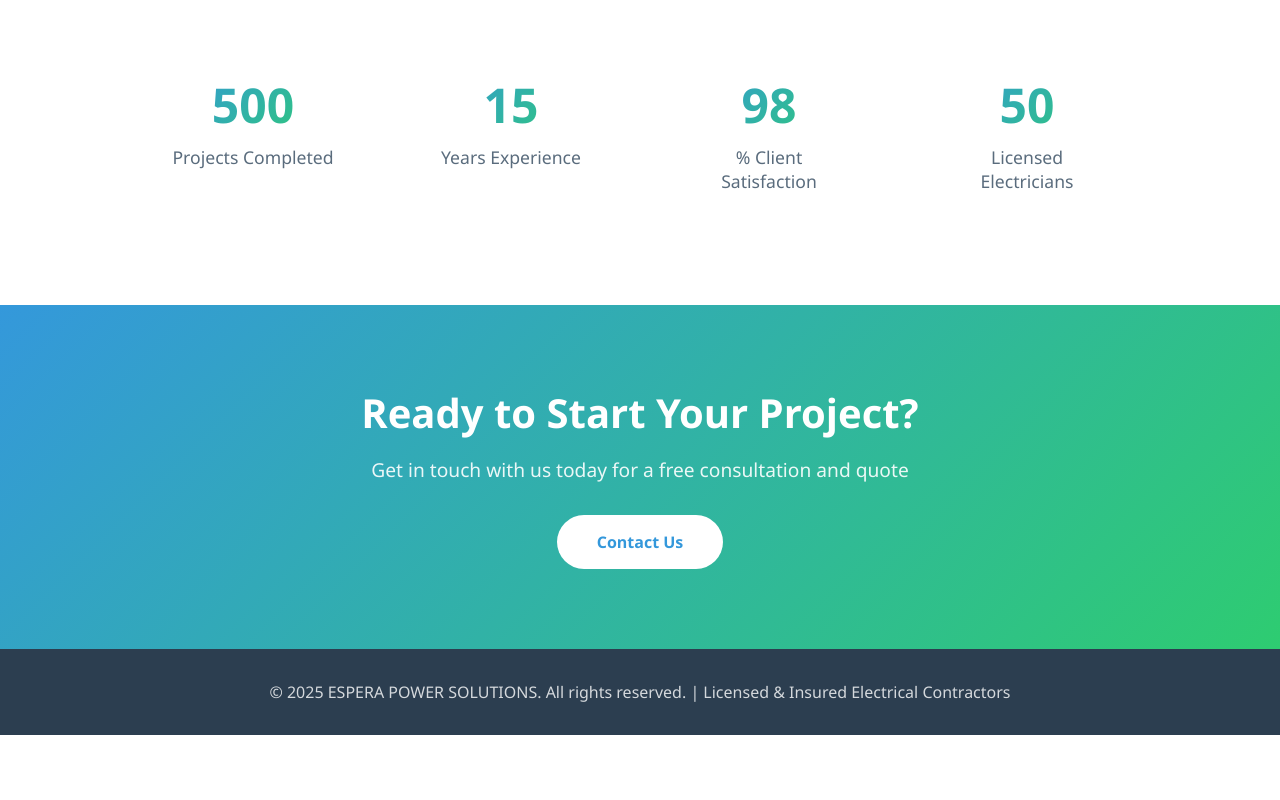
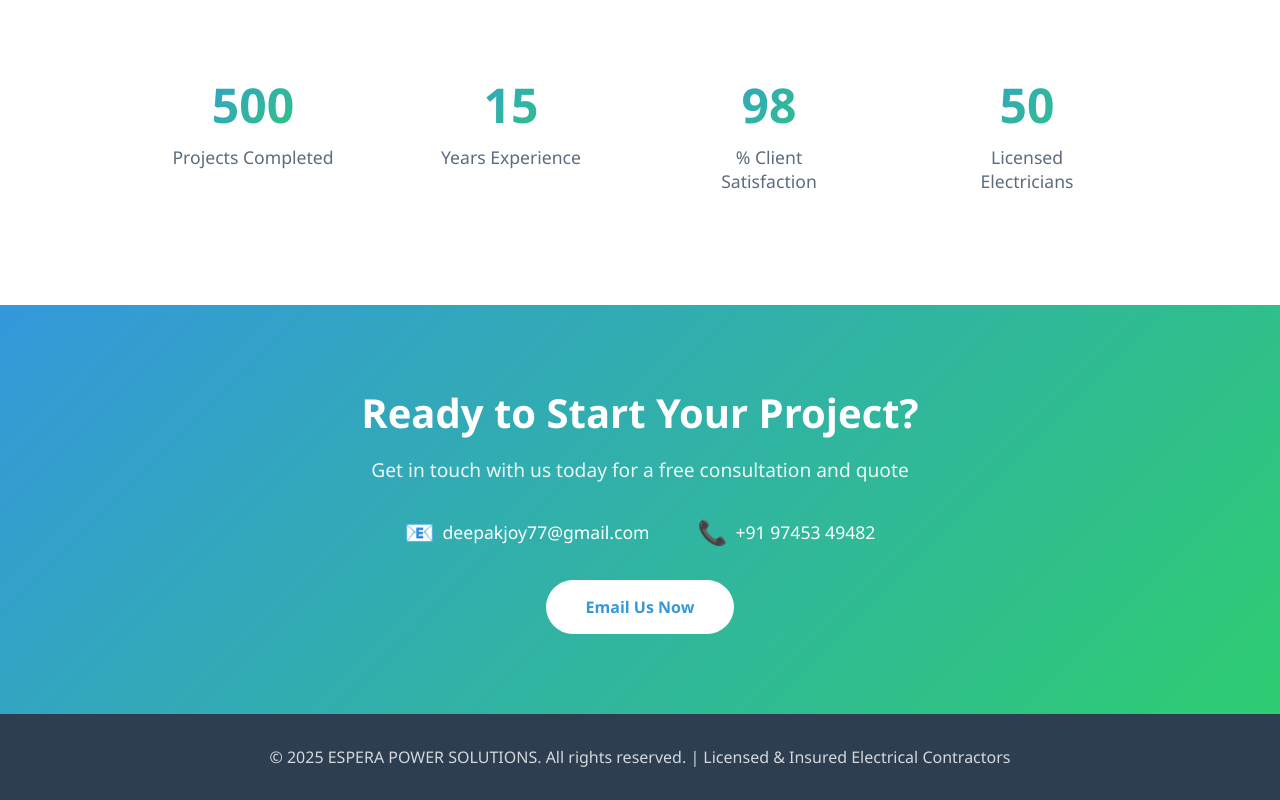
Before and after one commit to god844/ESPERA_POWER_SOLUTIONS, a plain HTML site: page index.html in a window 1280 px wide. Shown: the part 2424-3224 px from the top of the page. Before the commit the page ends 3159 px from the top, so only its background shows below. Drawn offline with Linux system fonts and the light colour scheme.

Commit message:
Update index.html

```diff
--- a/index.html
+++ b/index.html
@@ -392,6 +392,37 @@
             opacity: 0.9;
         }
 
+        .contact-info {
+            display: flex;
+            justify-content: center;
+            gap: 3rem;
+            margin-bottom: 2rem;
+            flex-wrap: wrap;
+        }
+
+        .contact-item {
+            display: flex;
+            align-items: center;
+            gap: 0.5rem;
+            font-size: 1.1rem;
+        }
+
+        .contact-item a {
+            color: white;
+            text-decoration: none;
+            font-weight: 500;
+            transition: all 0.3s ease;
+        }
+
+        .contact-item a:hover {
+            text-decoration: underline;
+            opacity: 0.8;
+        }
+
+        .contact-icon {
+            font-size: 1.5rem;
+        }
+
         .contact-button {
             display: inline-block;
             padding: 1rem 2.5rem;
@@ -535,6 +566,15 @@
             }
 
             .contact p {
+                font-size: 1rem;
+            }
+
+            .contact-info {
+                flex-direction: column;
+                gap: 1rem;
+            }
+
+            .contact-item {
                 font-size: 1rem;
             }
 
@@ -698,7 +738,17 @@
     <section class="contact" id="contact">
         <h2>Ready to Start Your Project?</h2>
         <p>Get in touch with us today for a free consultation and quote</p>
-        <a href="deepakjoy77@gmail.com" class="contact-button">Contact Us</a>
+        <div class="contact-info">
+            <div class="contact-item">
+                <span class="contact-icon">📧</span>
+                <a href="mailto:deepakjoy77@gmail.com">deepakjoy77@gmail.com</a>
+            </div>
+            <div class="contact-item">
+                <span class="contact-icon">📞</span>
+                <a href="tel:+919745349482">+91 97453 49482</a>
+            </div>
+        </div>
+        <a href="mailto:deepakjoy77@gmail.com" class="contact-button">Email Us Now</a>
     </section>
 
     <footer>
```
